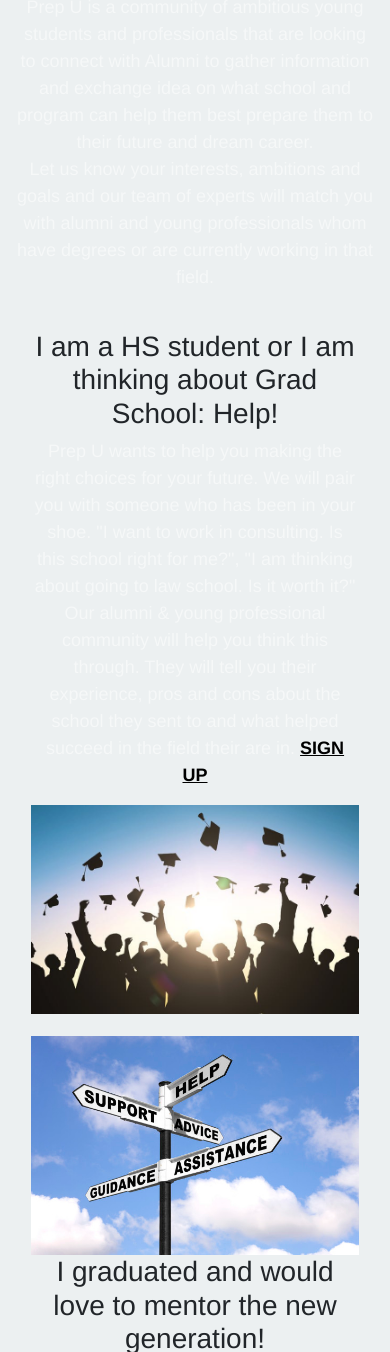
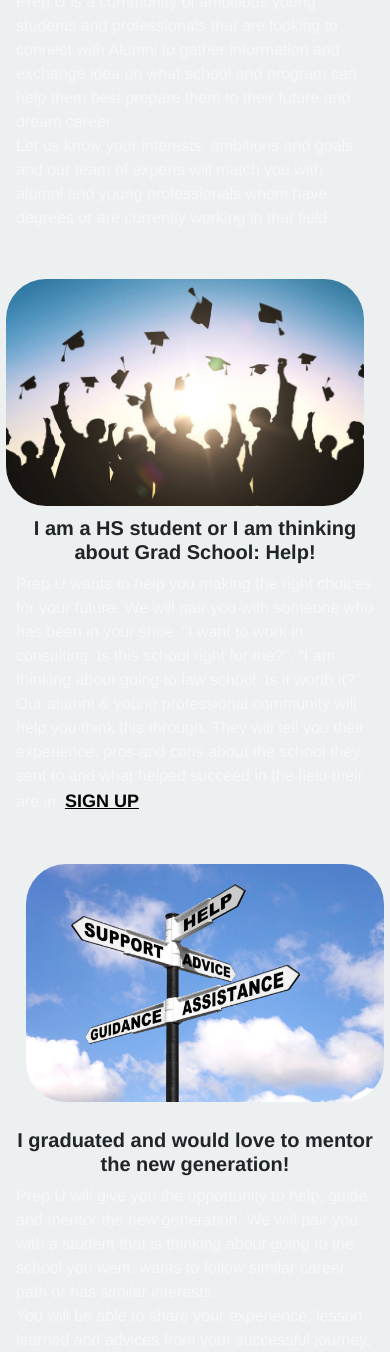
Before and after one commit to JRamos1/PrepU-Blog, a website: page public/index.html in a window 390 px wide. Shown: the part 648-2000 px from the top of the page. Drawn offline with nearby package versions, Linux system fonts and the light colour scheme.

Commit message:
images and text responsive, images now float correctly

```diff
--- a/public/css/styles.css
+++ b/public/css/styles.css
@@ -104,20 +104,25 @@
     font-size: 30px;
   }
 
-h4{
+h4 {
     font-size: 28px;
     font-family: Helvetica;
 }
+h3 {
+    /* font-size: 1rem; */
+    font-family: Helvetica;
+    font-weight: bolder;
+}
 
 h5 {
-    font-size: 3vh;
+    font-size: 1rem;
     font-weight: bolder;
     font-family: Helvetica;
 
 }
-
+/* change px and vh to  rem for responsive text */
 #infoContent {
-font-size: 3vh;
+font-size: 1rem;
 text-align: center;
 font-family: Helvetica;
 
@@ -133,9 +138,10 @@
 }
 
 #about-us {
-    font-size: 18px;
+    font-size: 1rem;
     font-family: Helvetica;
     color: #000000;
+    text-align: left;
 }
 
 
@@ -147,19 +153,36 @@
     text-decoration: underline;
 }
 
-/* .img-fluid {
+.img-fluid {
     border-radius: 40px;
+    margin: 10px;
     /* height: 80%;
     width: 80%;
-    float: left;
-}  */
-@media screen and (min-width: 960px) {
+    float: left; */
+}
+@media only screen and (min-width: 700px) {
     .img-fluid {
         float: left;
         height: 200px;
         width: 250px;
     }
-    /* p {
+    .float-right {
+        float: right;
+    }
 
-    } */
+
+    /* body {
+        background-color: lightblue;
+      } */
 }
+/* @media only screen and (max-width: 600px) {
+    body {
+      background-color: lightblue;
+    }
+  } */
+
+  @media only screen and (max-width: 768px) {
+h3 {
+     font-size: 20px;
+}
+  }
--- a/public/index.html
+++ b/public/index.html
@@ -6,31 +6,35 @@
   <title>Working Prep You</title>
   <!-- Latest compiled and minified CSS & JS -->
   <link href="https://maxcdn.bootstrapcdn.com/bootswatch/4.0.0/flatly/bootstrap.min.css" rel="stylesheet">
-  <link rel="stylesheet" href="css/styles.css" media="screen" title="no title">
   <script src="https://code.jquery.com/jquery.js"></script>
   <script src="https://maxcdn.bootstrapcdn.com/bootstrap/4.0.0/js/bootstrap.min.js"></script>
   <!-- Link to google font -->
   <link href="https://fonts.googleapis.com/css?family=Varela+Round" rel="stylesheet">
   <!-- Link to icons -->
-  <link href="https://maxcdn.bootstrapcdn.com/font-awesome/4.4.0/css/font-awesome.min.css" rel="stylesheet"/>
+  <link href="https://maxcdn.bootstrapcdn.com/font-awesome/4.4.0/css/font-awesome.min.css" rel="stylesheet" />
   <!-- Favicon -->
   <link rel="icon" href="css/favicon.ico" type="image/x-icon">
+  <link rel="stylesheet" href="css/styles.css" media="screen" title="no title">
 </head>
+
 <body>
   <!-- Navigation -->
   <nav class="navbar navbar-expand-md navbar-dark fixed-top">
     <a class="navbar-brand" href="/">PREP U</a>
-  <button class="navbar-toggler navbar-toggler-right" type="button" data-toggle="collapse" data-target="#navb" aria-expanded="true">
+    <button class="navbar-toggler navbar-toggler-right" type="button" data-toggle="collapse" data-target="#navb"
+      aria-expanded="true">
       <span class="navbar-toggler-icon"></span>
     </button>
     <!-- Sign up/login links-->
     <div id="navb" class="navbar-collapse collapse hide">
       <ul class="nav navbar-nav ml-auto">
         <li class="nav-item">
-        <a class="nav-link" href="#studentRegister" data-toggle ="modal" data-target = "#studentRegister">Student Sign Up</a>
+          <a class="nav-link" href="#studentRegister" data-toggle="modal" data-target="#studentRegister">Student Sign
+            Up</a>
         </li>
         <li class="nav-item">
-        <a class="nav-link" href="#mentorRegister" data-toggle ="modal" data-target="#mentorRegister"> Mentor Sign Up</a>
+          <a class="nav-link" href="#mentorRegister" data-toggle="modal" data-target="#mentorRegister"> Mentor Sign
+            Up</a>
         </li>
         <li class="nav-item">
           <a class="nav-link" href="/login">Login</a>
@@ -39,7 +43,7 @@
     </div>
   </nav>
   <!-- Modal for student sign up -->
-  <form class="modal fade form-group" id ="studentRegister" tabindex="-1" role="dialog" aria-labelledby="myModalLabel"
+  <form class="modal fade form-group" id="studentRegister" tabindex="-1" role="dialog" aria-labelledby="myModalLabel"
     aria-hidden="true">
     <div class="modal-dialog" role="document">
       <div class="modal-content">
@@ -82,7 +86,7 @@
     </div>
   </form>
   <!-- Modal for mentor sign up -->
-  <form class="modal fade form-group" id ="mentorRegister" tabindex="-1" role="dialog" aria-labelledby="myModalLabel"
+  <form class="modal fade form-group" id="mentorRegister" tabindex="-1" role="dialog" aria-labelledby="myModalLabel"
     aria-hidden="true">
     <div class="modal-dialog" role="document">
       <div class="modal-content">
@@ -127,7 +131,7 @@
   <div class="container"></div>
 
   <!-- Header -->
-<img src="./css/background.jpg" alt="columbia campus"  id="frontImg">
+  <img src="./css/background.jpg" alt="columbia campus" id="frontImg">
 
   <div class="container">
 
@@ -153,12 +157,15 @@
           <!-- </div> -->
           <!-- <div class="col-lg-8 col-md-8 mx-auto"> -->
           <p class="text-black mb-1mx-auto" style="font-size: 5vw">
-          <h2>
+            <h3>
               What is Prep U?
-          </h2>
-          <p class="text-white-50" id="about-us"> Prep U is a community of ambitious young students and professionals that are looking to connect with Alumni to gather information and exchange idea on what school and program can help them best prepare them to their future and dream career.
+            </h3>
+            <p class="text-white-50" id="about-us"> Prep U is a community of ambitious young students and professionals
+              that are looking to connect with Alumni to gather information and exchange idea on what school and program
+              can help them best prepare them to their future and dream career.
               </br>
-            Let us know your interests, ambitions and goals and our team of experts will match you with alumni and young professionals whom have degrees or are currently working in that field.</p>
+              Let us know your interests, ambitions and goals and our team of experts will match you with alumni and
+              young professionals whom have degrees or are currently working in that field.</p>
           </p>
         </div>
       </div>
@@ -168,19 +175,24 @@
       <div class="row">
 
 
-        <div class="col-lg-8 mx-auto">
-          <h4>
+        <div>
+            <img src="./css/Grad-hats.jpg" class="img-fluid float-right" alt="student meeting mentor">
+            <p class="text-black mb-1mx-auto" style="font-size: 5vw">
+          <h3>
             I am a HS student or I am thinking about Grad School: Help!
-          </h4>
-          <p class="text-white-50" id="about-us"> Prep U wants to help you making the right choices for your future. We will pair you with someone who has been in your shoe. "I want to work in consulting. Is this school right for me?", "I am thinking about going to law school. Is it worth it?"
+          </h3>
+          <p class="text-white-50" id="about-us"> Prep U wants to help you making the right choices for your future. We
+            will pair you with someone who has been in your shoe. "I want to work in consulting. Is this school right
+            for me?", "I am thinking about going to law school. Is it worth it?"
             </br>
-            Our alumni & young professional community will help you think this through. They will tell you their experience, pros and cons about the school they sent to and what helped succeed in the field their are in. <a href="#studentRegister" data-toggle ="modal" data-target = "#studentRegister" id="about-us-signup"> SIGN UP</a>
+            Our alumni & young professional community will help you think this through. They will tell you their
+            experience, pros and cons about the school they sent to and what helped succeed in the field their are in.
+            <a href="#studentRegister" data-toggle="modal" data-target="#studentRegister" id="about-us-signup"> SIGN
+              UP</a> </p>
 
 
           </p>
-        </div>
-        <div class="col-lg-4">
-            <img src="./css/Grad-hats.jpg" class="img-fluid" alt="student meeting mentor">
+
 
         </div>
       </div>
@@ -189,17 +201,20 @@
 
       <div class="row">
 
-          <div class="col-lg-4">
-              <img src="./css/guidance.jpg" class="img-fluid" alt="student meeting mentor">
+        <div>
+          <img class="img-fluid" src="./css/guidance.jpg" alt="student meeting mentor">
 
-          </div>
-        <div class="col-lg-8 mx-auto">
-          <h4>
+          <p class="text-black mb-1mx-auto" style="font-size: 5vw">
+            <h3>
               I graduated and would love to mentor the new generation!
-          </h4>
-          <p class="text-white-50" id="about-us"> Prep U will give you the opportunity to help, guide and mentor the new generation. We will pair you with a student that is thinking about going to the school you went, wants to follow similar career path or has similar interests.
+            </h3>
+            <p class="text-white-50" id="about-us"> Prep U will give you the opportunity to help, guide and mentor the
+              new generation. We will pair you with a student that is thinking about going to the school you went, wants
+              to follow similar career path or has similar interests.
               </br>
-           You will be able to share your experience, lesson learned and advices from your successful journey, and help them make the right choices so they can achieve their goals!  <a href="#mentorRegister" data-toggle ="modal" data-target="#mentorRegister" id="about-us-signup">  SIGN UP </a>
+              You will be able to share your experience, lesson learned and advices from your successful journey, and
+              help them make the right choices so they can achieve their goals! <a href="#mentorRegister"
+                data-toggle="modal" data-target="#mentorRegister" id="about-us-signup"> SIGN UP </a></p>
             </p>
         </div>
       </div>
@@ -215,21 +230,24 @@
       <img src="css/education.jpg" class="card-img-top rounded-circle mx-auto d-block" alt="education">
       <div class="card-body">
         <h5 class="card-title">Getting into the College of your Dreams</h5>
-        <p class="card-text" id="infoContent">This card has supporting text below as a natural lead-in to additional content.</p>
+        <p class="card-text" id="infoContent">This card has supporting text below as a natural lead-in to additional
+          content.</p>
       </div>
     </div>
     <div class="card col-sm-12 ">
       <img src="css/graduate.jpeg" class="card-img-top rounded-circle mx-auto d-block" alt="graduate">
       <div class="card-body">
         <h5 class="card-title">What happens after Graduation?</h5>
-        <p class="card-text" id="infoContent">This is a wider card with supporting text below as a natural lead-in to additional content. This content is a little bit longer.</p>
+        <p class="card-text" id="infoContent">This is a wider card with supporting text below as a natural lead-in to
+          additional content. This content is a little bit longer.</p>
       </div>
     </div>
     <div class="card col-sm-12">
       <img src="css/book.jpg" class="card-img-top rounded-circle mx-auto d-block" alt="books">
       <div class="card-body">
         <h5 class="card-title">Giving Back</h5>
-        <p class="card-text" id="infoContent"> You have the possibility to guide a student that is looking to follow your same or similar academic or career path </p>
+        <p class="card-text" id="infoContent"> You have the possibility to guide a student that is looking to follow
+          your same or similar academic or career path </p>
       </div>
     </div>
   </div>
@@ -266,4 +284,5 @@
   <!-- Post script -->
   <script src="js/Posts.js"></script>
 </body>
+
 </html>
```
Also changed, not shown: public/profile.html (line endings or trailing spaces). Lines whose indentation alone changed are shown as unchanged.
